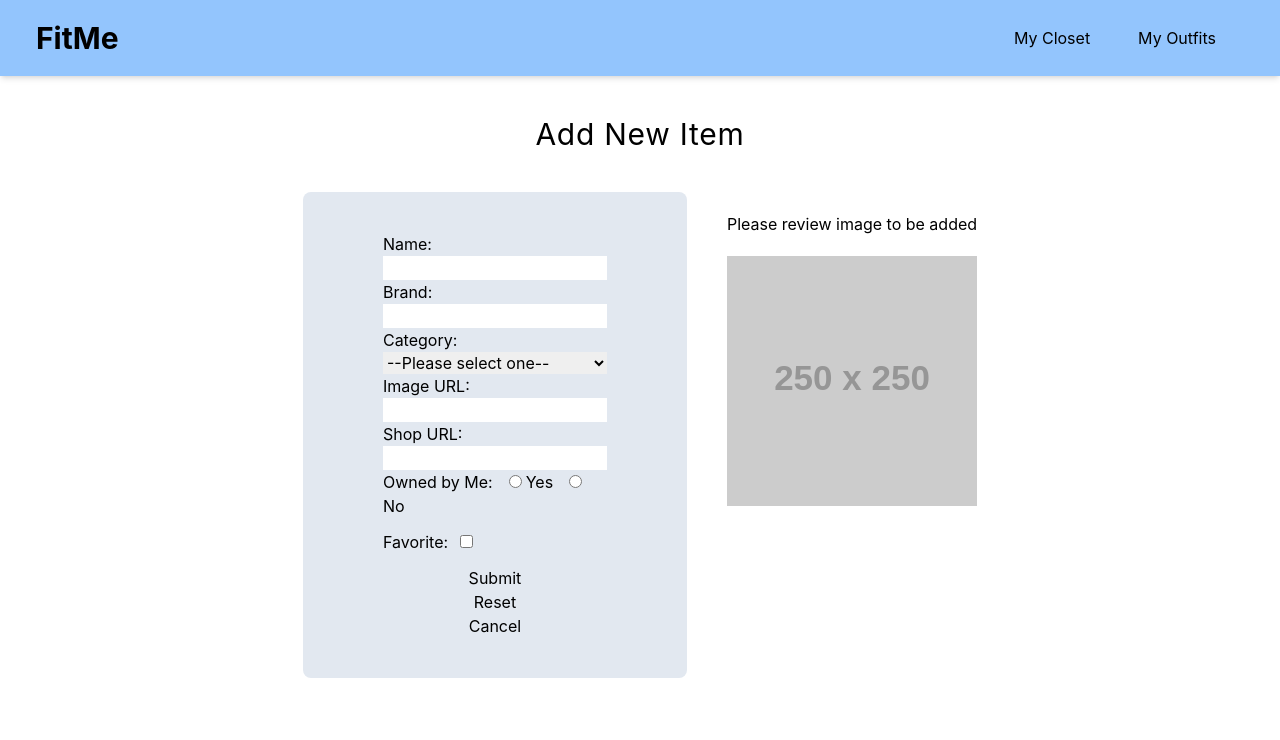
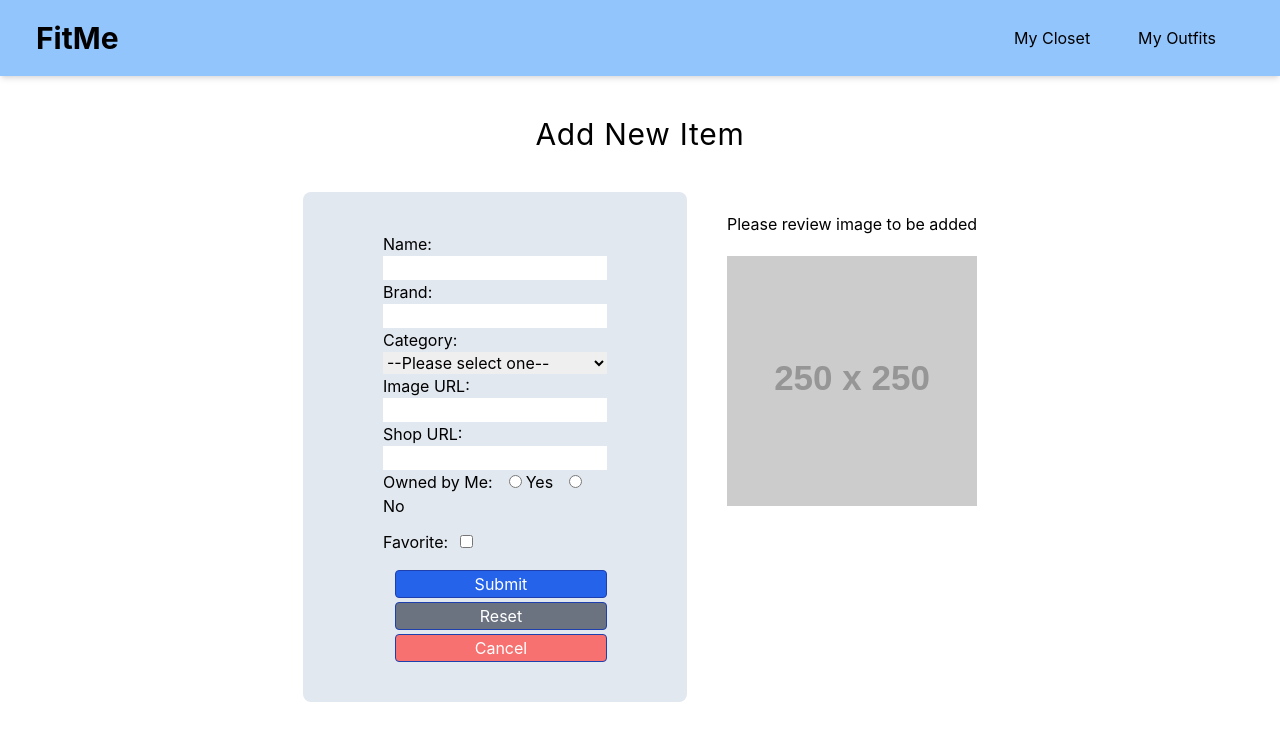
Before and after one commit to Kylie-Lang1/FitMe-front-end-react, a React (Create React App) app: page /closet/new in a window 1280 px wide. Shown: the top 740 px of the page. Built offline with nearby package versions, Linux system fonts and the light colour scheme.

Commit message:
css for forms

```diff
--- a/src/components/ClothesEditForm.js
+++ b/src/components/ClothesEditForm.js
@@ -145,8 +145,18 @@ function ClothesEditForm({ clothes, setClothes, setEditForm }) {
             />
           </label>
 
-          <button type="submit">Submit</button>
-          <button onClick={() => setEditForm(false)}>Cancel</button>
+          <button
+            type="submit"
+            className="bg-blue-700 text-white border border-blue-800 border-solid rounded px-2 mt-1 h-7 ml-3 "
+          >
+            Submit
+          </button>
+          <button
+            onClick={() => setEditForm(false)}
+            className="bg-gray-500 text-white border border-blue-800 border-solid rounded px-2 mt-1 h-7 ml-3 "
+          >
+                Cancel
+          </button>
         </form>
         {/* <button className="justify-items-center">Add another item</button> */}
         <div>
--- a/src/components/ClothesNewForm.js
+++ b/src/components/ClothesNewForm.js
@@ -154,9 +154,24 @@ function ClothesNewForm() {
                     />
                 </label>
 
-                <button type="submit">Submit</button>
-                <button type="reset">Reset</button>
-                <button onClick={() => navigate(`/closet`)}>Cancel</button>
+                <button
+                    type="submit"
+                    className="bg-blue-600 text-white border border-blue-800 border-solid rounded px-2 mt-1 h-7 ml-3 "
+                >
+                    Submit
+                </button>
+                <button
+                    type="reset"
+                    className="bg-gray-500 text-white border border-blue-800 border-solid rounded px-2 mt-1 h-7 ml-3 "
+                >
+                    Reset
+                </button>
+                <button
+                    onClick={() => navigate(`/closet`)}
+                    className="bg-red-400 text-white border border-blue-800 border-solid rounded px-2 mt-1 h-7 ml-3 "
+                >
+                    Cancel
+                </button>
             </form>
                 {/* <button className="justify-items-center">Add another item</button> */}
             <div className="">
--- a/src/components/ClothingCards.js
+++ b/src/components/ClothingCards.js
@@ -165,7 +165,6 @@ function ClothingCards({ isFavorite }) {
                     }}
                     className={
                         "bg-gray-300 border border-blue-800 border-solid rounded px-2 mt-1 h-7 ml-3 "
-                        // "bg-slate-200 border border-black border-solid rounded px-2 ml-3 "
                         + `${createOutfit ? "inline" : "hidden"}`
                     }
                     >
@@ -174,7 +173,6 @@ function ClothingCards({ isFavorite }) {
                 ) : (
                     <button
                     onClick={handleCreateOutfit}
-                    // className="bg-slate-200 border border-black border-solid rounded px-2"
                     className="bg-blue-700 text-white border border-blue-800 border-solid rounded px-2 mt-1 h-7 ml-3 "
                     >
                     + Create Outfit
--- a/src/pages/Error.js
+++ b/src/pages/Error.js
@@ -1,6 +1,9 @@
+import Hourglass from '../assets/Hourglass.png'
+
 function Error() {
     return (
-        <div>
+        <div className="h-screen">
+            <h1 className="text-center text-3xl pt-32">Oops!  Looks like something went wrong.  Please try again.</h1>
 
         </div>
     );
```
Also changed, not shown: src/assets/Hourglass.png (added), 1 other file (tests, documents, lock files or other folders).
